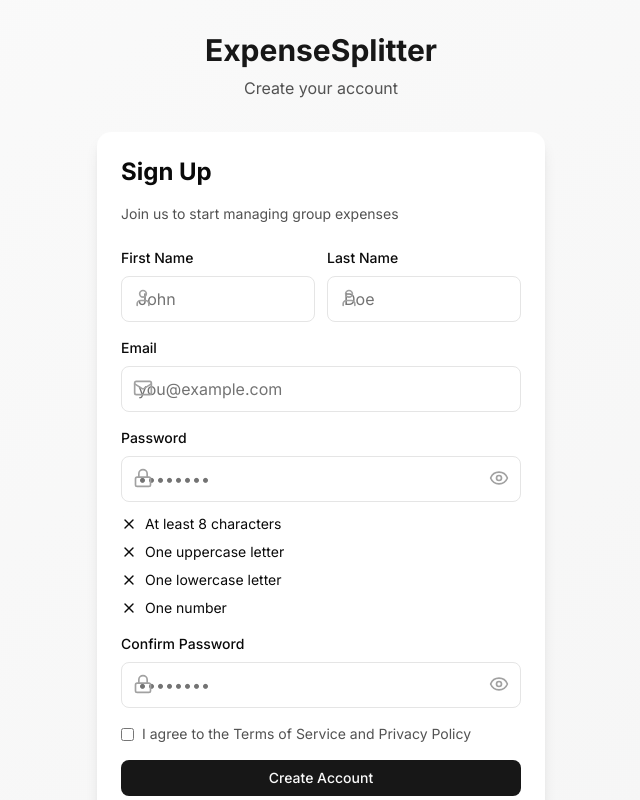
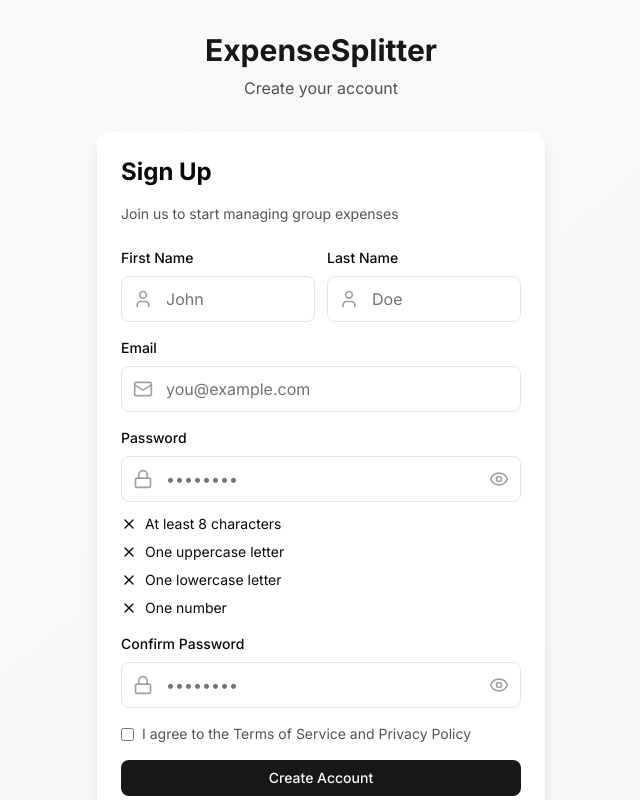
Before and after one commit to inevitable-ank/ExpenseSplitterFrontend, a Next.js app: page /auth/signup in a window 1280 px wide. Shown: the top 800 px of the page, without its empty margins (319-959 px from the left). Built offline with nearby package versions, Linux system fonts and the light colour scheme.

Commit message:
fixed the overlappig issue

```diff
--- a/app/auth/signup/page.tsx
+++ b/app/auth/signup/page.tsx
@@ -110,14 +110,14 @@ export default function SignupPage() {
                 <div>
                   <label className="block text-sm font-medium mb-2">First Name</label>
                   <div className="relative">
-                    <User className="absolute left-3 top-3 text-neutral-400" size={20} />
+                    <User className="absolute left-3 top-1/2 -translate-y-1/2 text-neutral-400 pointer-events-none" size={20} />
                     <input
                       type="text"
                       name="firstName"
                       value={formData.firstName}
                       onChange={handleChange}
                       placeholder="John"
-                      className="input-field pl-10"
+                      className="input-field !pl-[44px]"
                       required
                     />
                   </div>
@@ -125,14 +125,14 @@ export default function SignupPage() {
                 <div>
                   <label className="block text-sm font-medium mb-2">Last Name</label>
                   <div className="relative">
-                    <User className="absolute left-3 top-3 text-neutral-400" size={20} />
+                    <User className="absolute left-3 top-1/2 -translate-y-1/2 text-neutral-400 pointer-events-none" size={20} />
                     <input
                       type="text"
                       name="lastName"
                       value={formData.lastName}
                       onChange={handleChange}
                       placeholder="Doe"
-                      className="input-field pl-10"
+                      className="input-field !pl-[44px]"
                       required
                     />
                   </div>
@@ -143,14 +143,14 @@ export default function SignupPage() {
               <div>
                 <label className="block text-sm font-medium mb-2">Email</label>
                 <div className="relative">
-                  <Mail className="absolute left-3 top-3 text-neutral-400" size={20} />
+                  <Mail className="absolute left-3 top-1/2 -translate-y-1/2 text-neutral-400 pointer-events-none" size={20} />
                   <input
                     type="email"
                     name="email"
                     value={formData.email}
                     onChange={handleChange}
                     placeholder="you@example.com"
-                    className="input-field pl-10"
+                    className="input-field !pl-[44px]"
                     required
                   />
                 </div>
@@ -160,20 +160,20 @@ export default function SignupPage() {
               <div>
                 <label className="block text-sm font-medium mb-2">Password</label>
                 <div className="relative">
-                  <Lock className="absolute left-3 top-3 text-neutral-400" size={20} />
+                  <Lock className="absolute left-3 top-1/2 -translate-y-1/2 text-neutral-400 pointer-events-none" size={20} />
                   <input
                     type={showPassword ? "text" : "password"}
                     name="password"
                     value={formData.password}
                     onChange={handleChange}
                     placeholder="••••••••"
-                    className="input-field pl-10 pr-10"
+                    className="input-field !pl-[44px] !pr-[44px]"
                     required
                   />
                   <button
                     type="button"
                     onClick={() => setShowPassword(!showPassword)}
-                    className="absolute right-3 top-3 text-neutral-400 hover:text-primary"
+                    className="absolute right-3 top-1/2 -translate-y-1/2 text-neutral-400 hover:text-primary"
                   >
                     {showPassword ? <EyeOff size={20} /> : <Eye size={20} />}
                   </button>
@@ -220,14 +220,14 @@ export default function SignupPage() {
               <div>
                 <label className="block text-sm font-medium mb-2">Confirm Password</label>
                 <div className="relative">
-                  <Lock className="absolute left-3 top-3 text-neutral-400" size={20} />
+                  <Lock className="absolute left-3 top-1/2 -translate-y-1/2 text-neutral-400 pointer-events-none" size={20} />
                   <input
                     type={showConfirmPassword ? "text" : "password"}
                     name="confirmPassword"
                     value={formData.confirmPassword}
                     onChange={handleChange}
                     placeholder="••••••••"
-                    className={`input-field pl-10 pr-10 ${
+                    className={`input-field !pl-[44px] !pr-[44px] ${
                       formData.confirmPassword && (passwordsMatch ? "border-success" : "border-error")
                     }`}
                     required
@@ -235,7 +235,7 @@ export default function SignupPage() {
                   <button
                     type="button"
                     onClick={() => setShowConfirmPassword(!showConfirmPassword)}
-                    className="absolute right-3 top-3 text-neutral-400 hover:text-primary"
+                    className="absolute right-3 top-1/2 -translate-y-1/2 text-neutral-400 hover:text-primary"
                   >
                     {showConfirmPassword ? <EyeOff size={20} /> : <Eye size={20} />}
                   </button>
```
